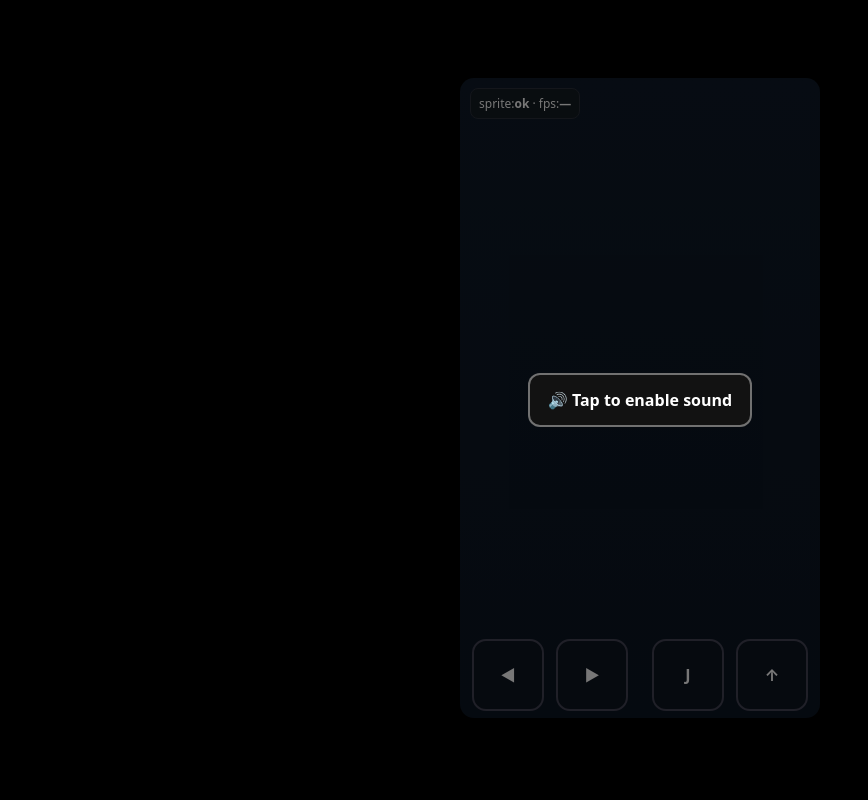
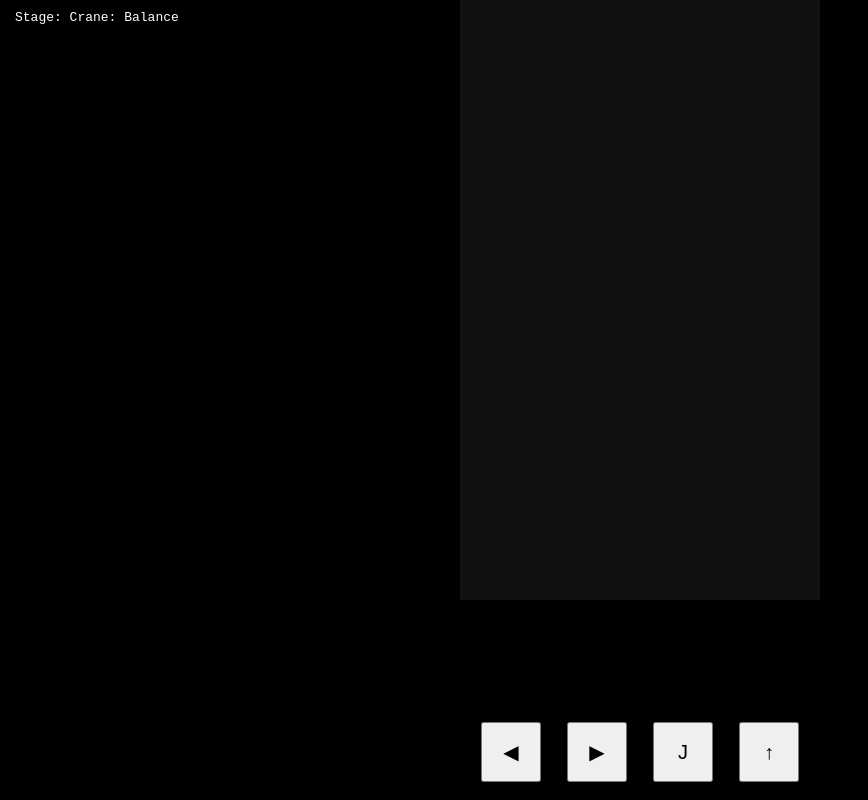
Before and after one commit to netocheztoday/raiden-temple, a plain HTML site: page index.html in a window 1280 px wide. Both pictures are taken after a click on the button "Play". Shown: the whole page, without its empty margins (0-868 px from the left). Drawn offline with Linux system fonts and the light colour scheme.

Commit message:
Update index.html

```diff
--- a/index.html
+++ b/index.html
@@ -1,263 +1,162 @@
 <!DOCTYPE html>
-<html lang="en">
+<html>
 <head>
-<meta charset="utf-8">
-<meta name="viewport" content="width=device-width,initial-scale=1,maximum-scale=1,user-scalable=no">
-<title>Raiden and the Wing Chun Temple</title>
-<style>
-  :root{--ink:#fff;--bg:#000;--panel:#0b1622;--btn:#12161c;--btnB:#fff;}
-  *{box-sizing:border-box;touch-action:manipulation}
-  html,body{height:100%;margin:0;background:#000;color:#fff;font-family:system-ui,-apple-system,Segoe UI,Roboto,Helvetica,Arial,sans-serif}
-  #root{height:100%;display:grid;place-items:center}
-  /* ===== MENU ===== */
-  #menu{display:grid;place-items:center;gap:14px;padding:12px}
-  #menu img{max-width:92vw;max-height:62vh;height:auto;display:block}
-  .btn{appearance:none;background:var(--btn);color:var(--ink);border:2px solid var(--btnB);padding:12px 22px;border-radius:12px;font-size:18px}
-  .btn:active{transform:scale(.98)}
-  /* ===== GAME AREA ===== */
-  #stage{display:none;position:relative}
-  #game{background:linear-gradient(#0e1a28,#0b1522);border-radius:14px;box-shadow:0 20px 60px #000a;image-rendering:pixelated;image-rendering:crisp-edges}
-  /* HUD + unlock */
-  #hud{position:absolute;top:10px;left:10px;padding:6px 8px;background:#161b22d0;border:1px solid #2a2f3a;border-radius:8px;font-size:12px}
-  #unlock{position:fixed;inset:0;display:none;align-items:center;justify-content:center;background:#0008;font-weight:700}
-  #unlock .panel{padding:14px 18px;background:#121212;border:2px solid #fff6;border-radius:12px}
-  /* ===== TOUCH CONTROLS ===== */
-  #pad{position:absolute;left:0;right:0;bottom:0;padding:12px;display:flex;justify-content:space-between;gap:12px;pointer-events:none}
-  .cluster{display:flex;gap:12px;pointer-events:auto}
-  .ctl{width:68px;height:68px;border-radius:14px;border:2px solid #445;display:grid;place-items:center;background:#0e1520aa;font-weight:700}
-  .ctl:active{transform:scale(.97)}
-  @media (min-width:520px){ .ctl{width:72px;height:72px} }
-</style>
+  <meta charset="UTF-8">
+  <title>Raiden and the Wing Chun Temple</title>
+  <style>
+    body { margin:0; background:#000; color:#fff; font-family:monospace; text-align:center; }
+    #menu { display:flex; flex-direction:column; align-items:center; margin-top:20px; }
+    button { margin:8px; padding:10px 20px; font-size:18px; }
+    canvas { display:block; margin:0 auto; background:#111; image-rendering:pixelated; }
+    #hud { position:absolute; top:5px; left:5px; background:rgba(0,0,0,0.5); padding:5px 10px; border-radius:4px; }
+    #controls { position:absolute; bottom:10px; left:50%; transform:translateX(-50%); display:flex; gap:10px; }
+    .btn { width:60px; height:60px; font-size:20px; }
+  </style>
 </head>
 <body>
-<div id="root">
-  <!-- MENU -->
   <div id="menu">
-    <img src="menu-title.png" alt="Raiden Title">
-    <button id="playBtn" class="btn">Play</button>
-    <button id="musicBtn" class="btn">Music: On</button>
-    <button id="creditsBtn" class="btn">Credits</button>
+    <img src="menu-title.png" style="max-width:90%;height:auto;">
+    <button onclick="startGame()">Play</button>
+    <button onclick="toggleMusic()" id="musicBtn">Music: On</button>
+    <button onclick="showCredits()">Credits</button>
+  </div>
+  <div id="hud" style="display:none;">Stage: <span id="stageName">---</span></div>
+  <canvas id="cvs" width="360" height="600" style="display:none;"></canvas>
+  <div id="controls" style="display:none;">
+    <button class="btn" ontouchstart="keys.left=true" ontouchend="keys.left=false">◀</button>
+    <button class="btn" ontouchstart="keys.right=true" ontouchend="keys.right=false">▶</button>
+    <button class="btn" ontouchstart="keys.punch=true" ontouchend="keys.punch=false">J</button>
+    <button class="btn" ontouchstart="keys.jump=true" ontouchend="keys.jump=false">↑</button>
   </div>
 
-  <!-- GAME -->
-  <div id="stage">
-    <canvas id="game" width="360" height="640"></canvas>
-    <div id="hud">sprite:<b id="sok">—</b> · fps:<b id="fps">—</b></div>
+<script>
+const cvs = document.getElementById("cvs");
+const ctx = cvs.getContext("2d");
+ctx.imageSmoothingEnabled = false;
 
-    <!-- Touch controls -->
-    <div id="pad">
-      <div class="cluster">
-        <div class="ctl" id="btnL">◄</div>
-        <div class="ctl" id="btnR">►</div>
-      </div>
-      <div class="cluster">
-        <div class="ctl" id="btnJ">J</div>
-        <div class="ctl" id="btnU">↑</div>
-      </div>
-    </div>
-  </div>
-</div>
+// ===== MUSIC =====
+let musicOn = true;
+const tracks = {};
+["menu","crane","snake","tiger","temple","victory","gameover","credits"].forEach(n=>{
+  const a=new Audio(n+".mp3"); a.loop=true; tracks[n]=a;
+});
+function playMusic(name){
+  if(!musicOn) return;
+  stopAllMusic();
+  if(tracks[name]) tracks[name].play();
+}
+function stopAllMusic(){ Object.values(tracks).forEach(a=>{a.pause();a.currentTime=0;}); }
+function toggleMusic(){
+  musicOn=!musicOn;
+  document.getElementById("musicBtn").textContent = "Music: " + (musicOn?"On":"Off");
+  if(musicOn){ playMusic(currentMusic); }
+  else stopAllMusic();
+}
+function showCredits(){ alert("Game by You + ChatGPT 🤝"); }
 
-<!-- Mobile audio unlock -->
-<div id="unlock"><div class="panel">🔊 Tap to enable sound</div></div>
+// ===== LEVELS =====
+const LEVELS = [
+  {id:"crane", name:"Crane: Balance", music:"crane", bgTop:"#0e2230", bgMid:"#112b3a", bgBot:"#0b1b27", ground:"#8a5a32"},
+  {id:"snake", name:"Snake: Focus", music:"snake", bgTop:"#0d1f2c", bgMid:"#0f2e2a", bgBot:"#0a1a19", ground:"#5a6d3f"},
+  {id:"tiger", name:"Tiger: Power", music:"tiger", bgTop:"#1d1a2e", bgMid:"#2c213b", bgBot:"#1a1525", ground:"#7b3e2f"},
+  {id:"temple",name:"Temple: Harmony", music:"temple",bgTop:"#151b2a", bgMid:"#202d44", bgBot:"#151b2a", ground:"#6d5d4a"},
+];
+let currentLevel=0, levelBg, groundColor, currentMusic="menu";
 
-<script>
-/* ================= AUDIO ================= */
-const menuMusic = new Audio('menu.mp3'); menuMusic.loop = true;
-const levelMusic = new Audio('crane.mp3'); levelMusic.loop = true;
-let musicOn = true, audioUnlocked = false, inGame = false;
+// ===== SPRITE =====
+const sprite = new Image();
+sprite.src = "raiden-sprites.png";
+let COLS=3, ROWS=3, FW=0, FH=0;
+sprite.onload=()=>{
+  FW=sprite.naturalWidth/COLS;
+  FH=sprite.naturalHeight/ROWS;
+  spriteReady=true;
+};
+let spriteReady=false;
 
-async function tryPlay(a){ try{ await a.play(); return true; }catch{ return false; } }
-async function ensureAudioUnlocked(){
-  if(audioUnlocked) return true;
-  const overlay = document.getElementById('unlock');
-  overlay.style.display='flex';
-  return new Promise(res=>{
-    const enable = async ()=>{
-      const ok = await tryPlay(menuMusic) || await tryPlay(levelMusic);
-      if(ok){ audioUnlocked = true; overlay.style.display='none'; res(true); }
-    };
-    overlay.addEventListener('click', enable, {once:true});
-  });
-}
+// ===== PLAYER =====
+const GROUND_Y=500, DRAW_W=60, DRAW_H=90;
+const player={x:150,y:GROUND_Y-DRAW_H,vx:0,vy:0,facing:1,state:"idle",anim:0,tick:0};
 
-/* ================= MENU ================= */
-const menu = document.getElementById('menu');
-const stage = document.getElementById('stage');
-const playBtn = document.getElementById('playBtn');
-const musicBtn = document.getElementById('musicBtn');
-
-musicBtn.onclick = async ()=>{
-  musicOn = !musicOn;
-  musicBtn.textContent = 'Music: ' + (musicOn?'On':'Off');
-  if(!musicOn){ menuMusic.pause(); levelMusic.pause(); return; }
-  await ensureAudioUnlocked();
-  (inGame?levelMusic:menuMusic).play().catch(()=>{});
-};
-
-playBtn.onclick = async ()=>{
-  inGame = true;
-  menu.style.display='none';
-  stage.style.display='block';
-  fitCanvas();
-  if(musicOn){ await ensureAudioUnlocked(); menuMusic.pause(); levelMusic.currentTime=0; levelMusic.play().catch(()=>{}); }
-  startGame();
-};
-
-/* ================= CANVAS FIT ================= */
-const cvs = document.getElementById('game');
-const ctx = cvs.getContext('2d');
-function fitCanvas(){
-  const maxH = Math.min(innerHeight*0.96, 740);
-  const maxW = Math.min(innerWidth*0.96, 420);
-  const targetH = Math.max(560, Math.min(640, maxH));
-  const targetW = Math.max(320, Math.min(360, maxW));
-  cvs.style.height = targetH+'px';
-  cvs.style.width  = targetW+'px';
-}
-addEventListener('resize', fitCanvas);
-
-/* ================= SPRITE (3x3) ================= */
-const sprite = new Image();
-sprite.src = 'raiden-sprites.png?v=6'; // cache-bust if needed
-let COLS=3, ROWS=3, FW=256, FH=384, spriteReady=false;
-const sok = document.getElementById('sok'), fpsEl = document.getElementById('fps');
-
-sprite.onload = ()=>{
-  FW = Math.floor(sprite.naturalWidth/COLS);
-  FH = Math.floor(sprite.naturalHeight/ROWS);
-  spriteReady = true; sok.textContent='ok';
-};
-sprite.onerror = ()=>{ spriteReady=false; sok.textContent='missing'; };
-
-/* ================= GAME ================= */
-const GROUND_Y = 560;         // logical ground line
-let DRAW_W = 64, DRAW_H = 96; // <- tweak here to scale Raiden
-
-const player = {
-  x:(cvs.width-DRAW_W)/2, y:GROUND_Y-DRAW_H,
-  vx:0, vy:0, facing:1,
-  onGround:true, state:'idle', anim:0, tick:0
-};
-const anims = {
+const anims={
   idle:{frames:[0,1,2],speed:12},
   walk:{frames:[3,4,5],speed:8},
   punch:{frames:[6,7],speed:6,hold:8},
   jump:{frames:[8],speed:12}
 };
 
-const keys = {left:false,right:false,up:false,attack:false};
+const keys={left:false,right:false,jump:false,punch:false};
 
-/* keyboard */
-addEventListener('keydown', e=>{
-  if(e.key==='ArrowLeft'||e.key==='a') keys.left=true;
-  if(e.key==='ArrowRight'||e.key==='d') keys.right=true;
-  if(e.key===' '||e.key==='w'||e.key==='ArrowUp') keys.up=true;     // space = jump
-  if(e.key==='j'||e.key==='J'||e.key==='k'||e.key==='K') keys.attack=true; // J/K = punch
-  if(e.key===' ') keys.attack=true; // space = punch too
-});
-addEventListener('keyup', e=>{
-  if(e.key==='ArrowLeft'||e.key==='a') keys.left=false;
-  if(e.key==='ArrowRight'||e.key==='d') keys.right=false;
-  if(e.key===' '||e.key==='w'||e.key==='ArrowUp') keys.up=false;
-  if(e.key==='j'||e.key==='J'||e.key==='k'||e.key==='K') keys.attack=false;
-  if(e.key===' ') keys.attack=false;
-});
+// ===== GAME LOOP =====
+let inGame=false, levelBgColor;
+function startGame(){
+  document.getElementById("menu").style.display="none";
+  document.getElementById("cvs").style.display="block";
+  document.getElementById("controls").style.display="flex";
+  document.getElementById("hud").style.display="block";
+  setLevel(0);
+  loop();
+}
+function setLevel(i){
+  currentLevel=i; const L=LEVELS[i];
+  document.getElementById("stageName").textContent=L.name;
+  levelBg=L; groundColor=L.ground;
+  stopAllMusic(); currentMusic=L.music; playMusic(currentMusic);
+  player.x=(cvs.width-DRAW_W)/2; player.y=GROUND_Y-DRAW_H;
+  player.vx=0; player.vy=0; player.state="idle"; player.anim=0; player.tick=0;
+}
+function loop(){
+  requestAnimationFrame(loop);
+  if(!inGame) return;
+  update(); render();
+}
+function update(){
+  player.vx=0;
+  if(keys.left) player.vx=-2, player.facing=-1;
+  if(keys.right) player.vx=2, player.facing=1;
+  if(keys.jump && player.y>=GROUND_Y-DRAW_H){ player.vy=-8; player.state="jump"; }
+  player.vy+=0.5; player.x+=player.vx; player.y+=player.vy;
+  if(player.y>=GROUND_Y-DRAW_H){ player.y=GROUND_Y-DRAW_H; player.vy=0; if(player.state=="jump") player.state="idle"; }
+  if(keys.punch) player.state="punch";
+  else if(player.vx!=0) player.state="walk";
+  else if(player.state!="jump") player.state="idle";
+  player.tick++;
+}
+function render(){
+  const L=levelBg||LEVELS[0];
+  ctx.fillStyle=L.bgTop; ctx.fillRect(0,0,cvs.width,cvs.height*0.45);
+  ctx.fillStyle=L.bgMid; ctx.fillRect(0,cvs.height*0.45,cvs.width,cvs.height*0.3);
+  ctx.fillStyle=L.bgBot; ctx.fillRect(0,cvs.height*0.75,cvs.width,cvs.height*0.25);
+  ctx.fillStyle=groundColor; ctx.fillRect(0,GROUND_Y,cvs.width,40);
 
-/* touch controls */
-function bindHold(el, set, val=true){
-  const on = e=>{ e.preventDefault(); set(val); };
-  const off= e=>{ e.preventDefault(); set(false); };
-  el.addEventListener('touchstart',on); el.addEventListener('mousedown',on);
-  ['touchend','touchcancel','mouseup','mouseleave'].forEach(t=>el.addEventListener(t,off));
-}
-bindHold(document.getElementById('btnL'), v=>keys.left=v,true);
-bindHold(document.getElementById('btnR'), v=>keys.right=v,true);
-bindHold(document.getElementById('btnU'), v=>keys.up=v,true);
-bindHold(document.getElementById('btnJ'), v=>keys.attack=v,true);
-
-let last=performance.now(), frames=0;
-function update(dt){
-  // move
-  const speed=120;
-  player.vx = (keys.left?-speed:0) + (keys.right?speed:0);
-  player.x += player.vx*dt;
-  if(keys.left) player.facing=-1; if(keys.right) player.facing=1;
-  player.x = Math.max(16, Math.min(cvs.width-16-DRAW_W, player.x));
-
-  // jump
-  if(keys.up && player.onGround){ player.vy=-520; player.onGround=false; }
-  player.vy += 1400*dt; player.y += player.vy*dt;
-  if(player.y + DRAW_H >= GROUND_Y){ player.y = GROUND_Y-DRAW_H; player.vy=0; player.onGround=true; }
-
-  // state
-  if(!player.onGround) player.state='jump';
-  else if(keys.attack) player.state='punch';
-  else if(Math.abs(player.vx)>2) player.state='walk';
-  else player.state='idle';
-
-  // anim
-  const a = anims[player.state]; player.tick++;
-  if(player.state==='punch'){
-    if(player.tick%a.speed===0){
-      player.anim++;
-      if(player.anim>=a.frames.length){
-        player.anim=a.frames.length-1;
-        if(player.tick>a.speed*(a.hold??6)){ keys.attack=false; player.state='idle'; player.anim=0; player.tick=0; }
-      }
-    }
-  }else{
-    if(player.tick%a.speed===0) player.anim=(player.anim+1)%a.frames.length;
+  if(spriteReady){
+    const anim=anims[player.state]; const frame=anim.frames[Math.floor(player.tick/anim.speed)%anim.frames.length];
+    drawFrame(frame,Math.round(player.x),Math.round(player.y),player.facing<0);
   }
 }
-
-function drawBG(){
-  // distant mountains + gradient stripes for depth
-  const g=ctx.createLinearGradient(0,0,0,cvs.height);
-  g.addColorStop(0,'#0f1d2c'); g.addColorStop(.6,'#0e1826'); g.addColorStop(1,'#0d1623');
-  ctx.fillStyle=g; ctx.fillRect(0,0,cvs.width,cvs.height);
-
-  ctx.fillStyle='#0a1320';
-  ctx.beginPath(); ctx.moveTo(0,440); ctx.lineTo(90,380); ctx.lineTo(220,420); ctx.lineTo(360,360);
-  ctx.lineTo(360,520); ctx.lineTo(0,520); ctx.closePath(); ctx.fill();
-
-  // ground layer
-  ctx.fillStyle='#2a2f3a'; ctx.fillRect(0,GROUND_Y+20,cvs.width,cvs.height-(GROUND_Y+20));
-  ctx.fillStyle='#6e4b2e'; ctx.fillRect(24,GROUND_Y-10,cvs.width-48,12);
-}
-
-function drawPlayer(){
-  const a = anims[player.state]; const id = a.frames[player.anim|0];
-  const sx = (id%COLS)*FW, sy = Math.floor(id/COLS)*FH;
-
+function drawFrame(f,dx,dy,flip){
+  const PAD=1;
+  const col=f%COLS, row=Math.floor(f/COLS);
+  const sx=col*FW+PAD, sy=row*FH+PAD, sw=FW-PAD*2, sh=FH-PAD*2;
   ctx.save();
-  if(player.facing===-1){ ctx.translate(player.x+DRAW_W/2,0); ctx.scale(-1,1); ctx.translate(-(player.x+DRAW_W/2),0); }
-  ctx.imageSmoothingEnabled=false;
-  if(spriteReady){
-    ctx.drawImage(sprite,sx,sy,FW,FH, player.x,player.y, DRAW_W,DRAW_H);
-  }else{
-    ctx.fillStyle='#ffd34d'; ctx.fillRect(player.x,player.y,DRAW_W,DRAW_H);
-    ctx.fillStyle='#111'; ctx.fillRect(player.x+20,player.y+30,12,12);
-  }
+  if(flip){ ctx.translate(dx+DRAW_W,dy); ctx.scale(-1,1); ctx.drawImage(sprite,sx,sy,sw,sh,0,0,DRAW_W,DRAW_H); }
+  else ctx.drawImage(sprite,sx,sy,sw,sh,dx,dy,DRAW_W,DRAW_H);
   ctx.restore();
 }
 
-function draw(){
-  drawBG();
-  drawPlayer();
-}
-
-function loop(ts){
-  const dt = Math.min(0.033,(ts-last)/1000); last=ts;
-  update(dt); draw();
-  frames++; if(frames%12===0) fpsEl.textContent=String(Math.round(12/dt));
-  requestAnimationFrame(loop);
-}
-
-function startGame(){ fitCanvas(); last=performance.now(); requestAnimationFrame(loop); }
-
-/* start menu music softly; if blocked, unlock overlay handles it */
-menuMusic.play().catch(()=>{});
+// ===== KEYS =====
+document.addEventListener("keydown",e=>{
+  if(e.key==="ArrowLeft"||e.key==="a") keys.left=true;
+  if(e.key==="ArrowRight"||e.key==="d") keys.right=true;
+  if(e.key==="ArrowUp"||e.key==="w"||e.key===" ") keys.jump=true;
+  if(e.key==="j"||e.key==="J") keys.punch=true;
+});
+document.addEventListener("keyup",e=>{
+  if(e.key==="ArrowLeft"||e.key==="a") keys.left=false;
+  if(e.key==="ArrowRight"||e.key==="d") keys.right=false;
+  if(e.key==="ArrowUp"||e.key==="w"||e.key===" ") keys.jump=false;
+  if(e.key==="j"||e.key==="J") keys.punch=false;
+});
 </script>
 </body>
 </html>
```
